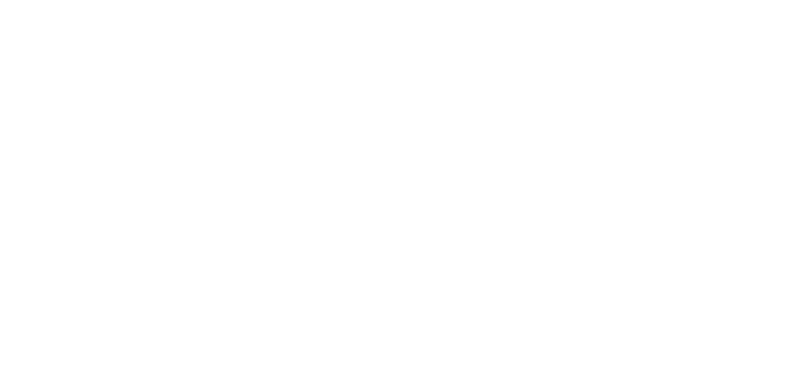
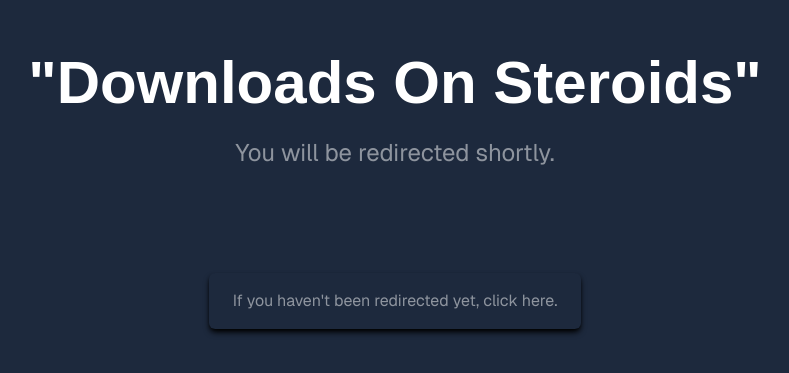
Before and after one commit to Arinji2/downloads-cli, a React (Vite) app in the folder site/: page / in a window 1280 px wide. Shown: the part 209-582 px from the top of the page, without its empty margins (245-1034 px from the left). Built offline with nearby package versions, Linux system fonts and the light colour scheme; a web font is replaced by a local one.

Commit message:
Finish UI

```diff
--- a/site/src/Home.tsx
+++ b/site/src/Home.tsx
@@ -2,12 +2,9 @@
 
 const URL_REGEX = /^[a-zA-Z0-9]+\.[a-zA-Z]+$/;
 export default function Home() {
-  useEffect(() => {
-    const hash = window.location.hash.slice(1);
-    const params = new URLSearchParams(hash);
-
-    const urlID = params.get("urlID");
-    const type = params.get("type");
+  const redirectFunc = () => {
+    const urlID = window.location.hash.slice(1);
+    const type = window.location.hash.slice(1);
     if (urlID && type) {
       if (URL_REGEX.test(urlID)) {
         if (type === "t") {
@@ -17,6 +14,24 @@
         }
       }
     }
+  };
+  useEffect(() => {
+    redirectFunc();
   }, []);
-  return <div className="w-full h-full"></div>;
+  return (
+    <div className="py-4 w-full h-[100svh] gap-6 bg-slate-800 flex flex-col items-center justify-center">
+      <h1 className="font-bold md:text-6xl text-4xl text-white text-center">
+        "Downloads On Steroids"
+      </h1>
+      <p className="text-white/50 text-xl md:text-2xl">
+        You will be redirected shortly.
+      </p>
+      <button
+        onClick={redirectFunc}
+        className=" text-white/50 shadow-black shadow-md mt-20 text-center hover:shadow-sm transition-all ease-in-out duration-300 px-6 py-4 text-sm md:text-base p-2 rounded-md"
+      >
+        If you haven't been redirected yet, click here.
+      </button>
+    </div>
+  );
 }
```
